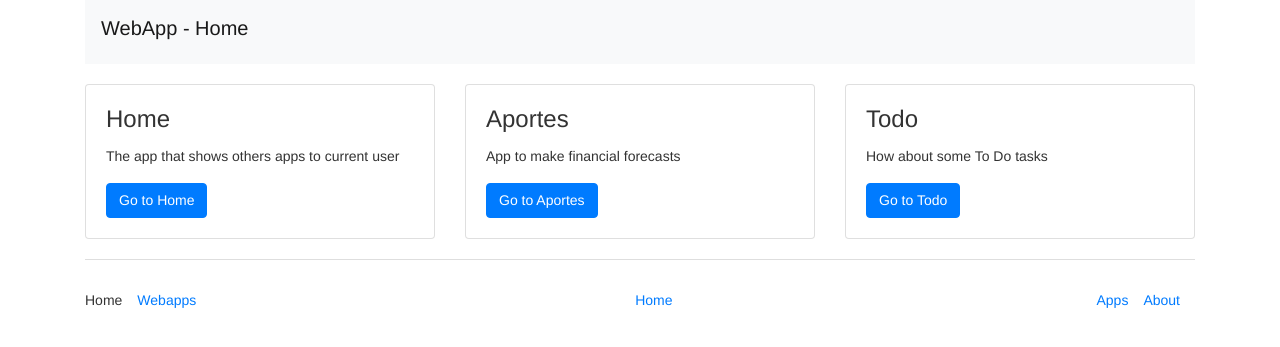
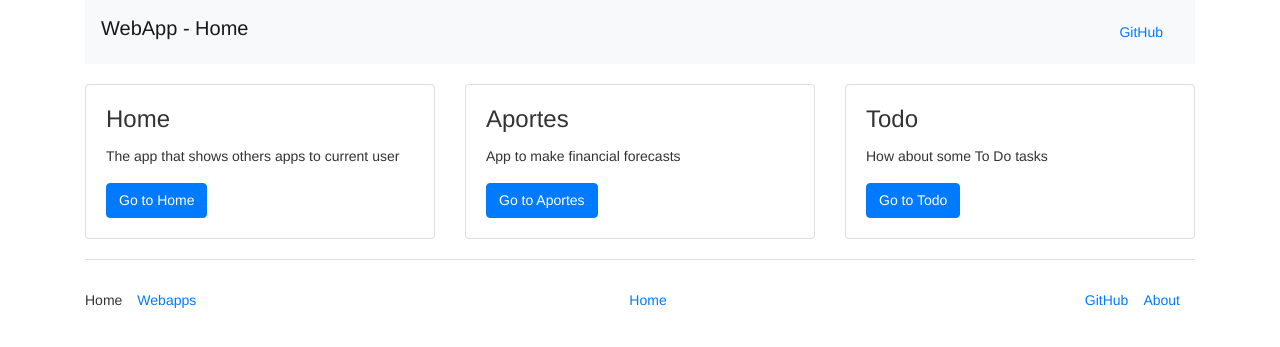
Before and after one commit to Moggi/WebApps, a Django app: page / in a window 1280 px wide. Shown: the top 347 px of the page. Run offline with Django 3.2, Linux system fonts and the light colour scheme; some libraries are stand-ins or nearby versions.

Commit message:
Links to Github page

```diff
--- a/templates/base_footer.html
+++ b/templates/base_footer.html
@@ -13,10 +13,10 @@
 
         <ul class="nav d-flex flex-wrap">
             <li class="nav-item">
-                <a href="/">Apps</a>
+                <a href="https://github.com/Moggi/WebApps">GitHub</a>
             </li>
             <li class="nav-item">
-                <a href="#">About</a>
+                <a href="https://github.com/Moggi/WebApps/blob/master/README.md">About</a>
             </li>
         </ul>
     </div>
--- a/templates/base_navbar.html
+++ b/templates/base_navbar.html
@@ -1,5 +1,5 @@
 <header class="container">
-    <nav class="navbar navbar-expand-lg navbar-light bg-light">
+    <nav class="navbar navbar-expand-lg navbar-light bg-light d-flex justify-content-between">
         <span class="navbar-brand h1">{{ pageTitle }}</span>
         {% if navList %}
         <button class="navbar-toggler" type="button" data-toggle="collapse" data-target="#navbarSupportedContent" aria-controls="navbarSupportedContent" aria-expanded="false" aria-label="Toggle navigation">
@@ -15,5 +15,6 @@
             </ul>
         </div>
         {% endif %}
+        <a class="nav-link" href="https://github.com/Moggi/WebApps">GitHub</a>
     </nav>
 </header>
```
